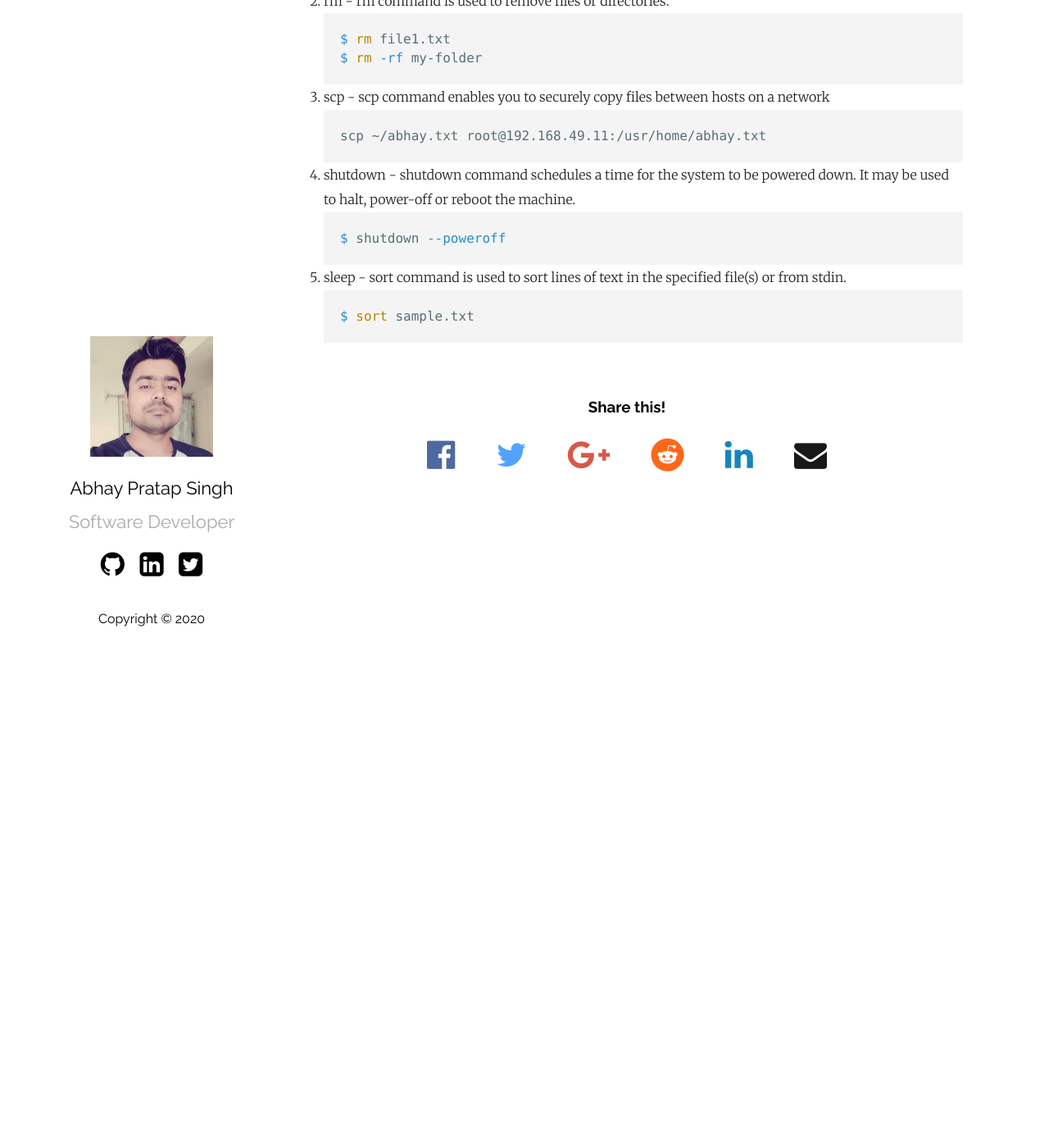
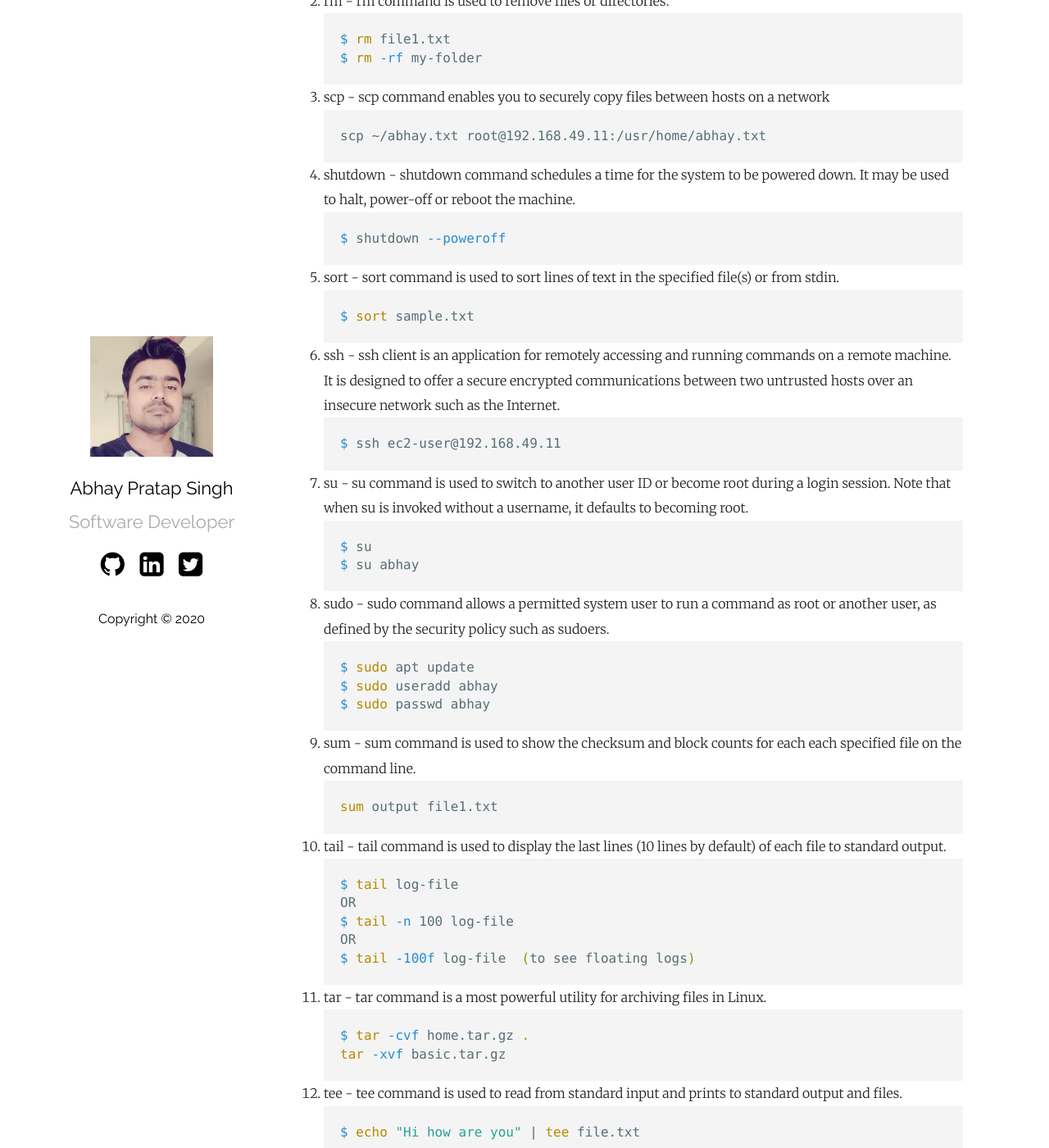
Before and after one commit to abhi15sep/devops-blog, a Jekyll site: the page built from _posts/2020-05-16-basic-linux-commands.markdown, in a window 1280 px wide and 1400 px high, scrolled down 557 px. Shown: the whole window at 82% size. Built offline with Jekyll 4.4.1, drawn with Linux system fonts in a browser that asks for light colours; nearby versions of some CDN libraries; comment, search, counter and statistics services are not loaded; some of the changed text lies outside the part shown.

Commit message:
linux basic commands

````diff
--- a/_posts/2020-05-16-basic-linux-commands.markdown
+++ b/_posts/2020-05-16-basic-linux-commands.markdown
@@ -36,7 +36,91 @@ scp ~/abhay.txt root@192.168.49.11:/usr/home/abhay.txt
 $ shutdown --poweroff
 ```
 
-5. sleep - sort command is used to sort lines of text in the specified file(s) or from stdin.
+5. sort - sort command is used to sort lines of text in the specified file(s) or from stdin.
 ```bash
 $ sort sample.txt
 ```
+
+6. ssh - ssh client is an application for remotely accessing and running commands on a remote machine. It is designed to offer a secure encrypted communications between two untrusted hosts over an insecure network such as the Internet.
+```bash
+$ ssh ec2-user@192.168.49.11
+```
+
+7. su - su command is used to switch to another user ID or become root during a login session. Note that when su is invoked without a username, it defaults to becoming root.
+```bash
+$ su
+$ su abhay
+```
+
+8. sudo - sudo command allows a permitted system user to run a command as root or another user, as defined by the security policy such as sudoers.
+```bash
+$ sudo apt update
+$ sudo useradd abhay
+$ sudo passwd abhay
+```
+
+9. sum - sum command is used to show the checksum and block counts for each each specified file on the command line.
+```bash
+sum output file1.txt
+```
+
+10. tail - tail command is used to display the last lines (10 lines by default) of each file to standard output.
+```bash
+$ tail log-file
+OR
+$ tail -n 100 log-file
+OR
+$ tail -100f log-file  (to see floating logs)
+```
+
+11. tar - tar command is a most powerful utility for archiving files in Linux.
+```bash
+$ tar -cvf home.tar.gz .
+tar -xvf basic.tar.gz
+```
+
+12. tee - tee command is used to read from standard input and prints to standard output and files.
+```bash
+$ echo "Hi how are you" | tee file.txt
+```
+
+13. tree - The tree command is a tiny, cross-platform command-line program used to recursively list or display the content of a directory in a tree-like format.
+```bash
+$ tree
+```
+
+14. time - time command runs programs and summarizes system resource usage.
+```bash
+$ time wc /etc/passwd
+```
+
+15. top - top program displays all processes on a Linux system in regards to memory and CPU usage and provides a dynamic real-time view of a running system.
+```bash
+$ top
+```
+
+16. touch - touch command changes file timestamps, it can also be used to create a file as follows.
+```bash
+$ touch file.txt
+```
+
+17. uname - uname command displays system information such as operating system, network node hostname kernel name, version and release etc.
+    Use the -a option to show all the system information:
+```bash
+$ uname
+```
+
+18. uptime - uptime command shows how long the system has been running, number of logged on users and the system load averages.
+```bash
+$ uptime
+```
+
+19. users - users command shows the user names of users currently logged in to the current host like this.
+```bash
+$ users
+```
+
+20. sleep - sleep command is used to delay or pause (specifically execution of a command) for a specified amount of time.
+```bash
+$ echo hello; sleep 5; echo bye
+```
````
